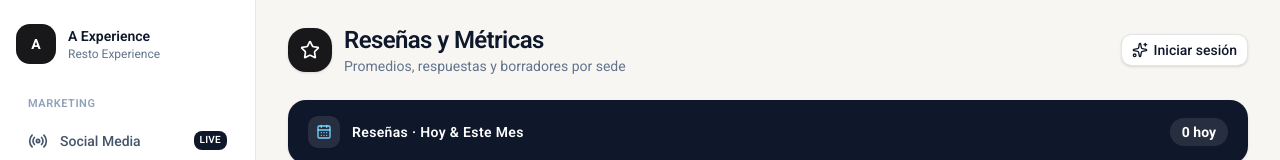
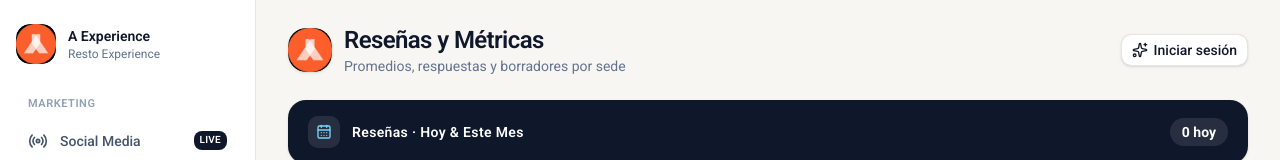
Before and after one commit to Leonani/resto-experience, a Next.js app: page / in a window 1280 px wide. Shown: the top 160 px of the page. Built offline with nearby package versions, Linux system fonts and the light colour scheme; no server answers; the database is empty.

Commit message:
feat: logo de Resto Experience en la identidad de la sidebar y el header

```diff
--- a/components/Sidebar.tsx
+++ b/components/Sidebar.tsx
@@ -1,4 +1,5 @@
 import type { ComponentType, ReactNode } from "react";
+import Image from "next/image";
 import {
   CalendarClock,
   FileText,
@@ -23,8 +24,14 @@ export function Sidebar({ restaurantName }: { restaurantName?: string }) {
       <div className="sticky top-0 flex h-screen w-64 flex-col border-r border-slate-200 bg-white px-4 py-6">
         {/* Identidad */}
         <div className="mb-8 flex items-center gap-3">
-          <span className="grid size-10 shrink-0 place-items-center rounded-xl bg-zinc-900 text-sm font-bold text-white">
-            A
+          <span className="grid size-10 shrink-0 place-items-center overflow-hidden rounded-xl bg-slate-100">
+            <Image
+              src="/logo-resto.png"
+              alt="Logo Resto Experience"
+              width={40}
+              height={40}
+              className="rounded-xl"
+            />
           </span>
           <div className="min-w-0">
             <p className="truncate text-sm font-semibold text-slate-900">A Experience</p>
--- a/components/SiteHeader.tsx
+++ b/components/SiteHeader.tsx
@@ -1,6 +1,7 @@
 "use client";
 
-import { LogOut, Sparkles, Star } from "lucide-react";
+import { LogOut, Sparkles } from "lucide-react";
+import Image from "next/image";
 import { useState } from "react";
 
 import { useAuth } from "@/components/AuthGate";
@@ -28,8 +29,14 @@ export function SiteHeader() {
   return (
     <header className="flex flex-wrap items-center justify-between gap-4">
       <div className="flex items-center gap-3">
-        <span className="grid size-11 shrink-0 place-items-center rounded-2xl bg-zinc-900 text-white shadow-sm">
-          <Star className="size-5" aria-hidden="true" />
+        <span className="grid size-11 shrink-0 place-items-center overflow-hidden rounded-2xl bg-slate-100 shadow-sm">
+          <Image
+            src="/logo-resto.png"
+            alt="Logo Resto Experience"
+            width={44}
+            height={44}
+            className="rounded-2xl"
+          />
         </span>
         <div>
           <h1 className="text-xl font-semibold tracking-tight text-slate-900 sm:text-2xl">
```
Also changed, not shown: public/logo-resto.png (added).
